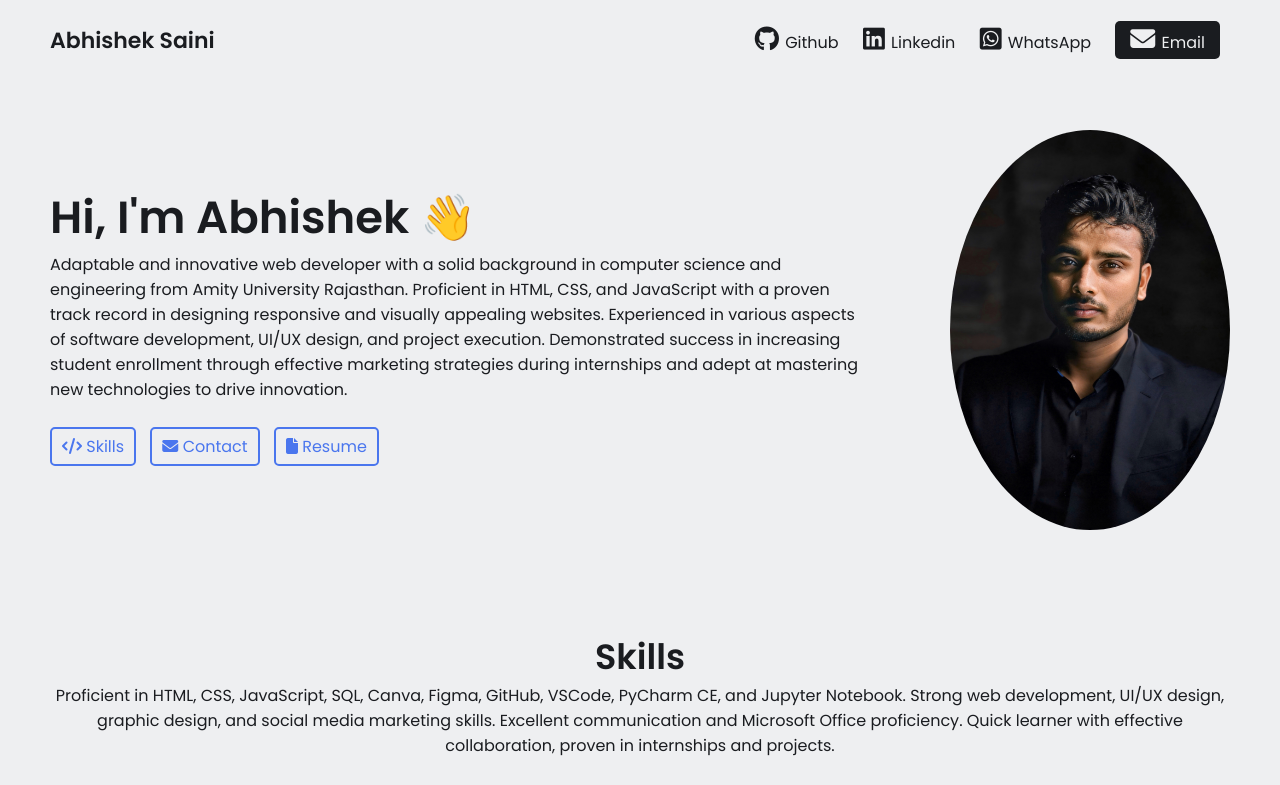
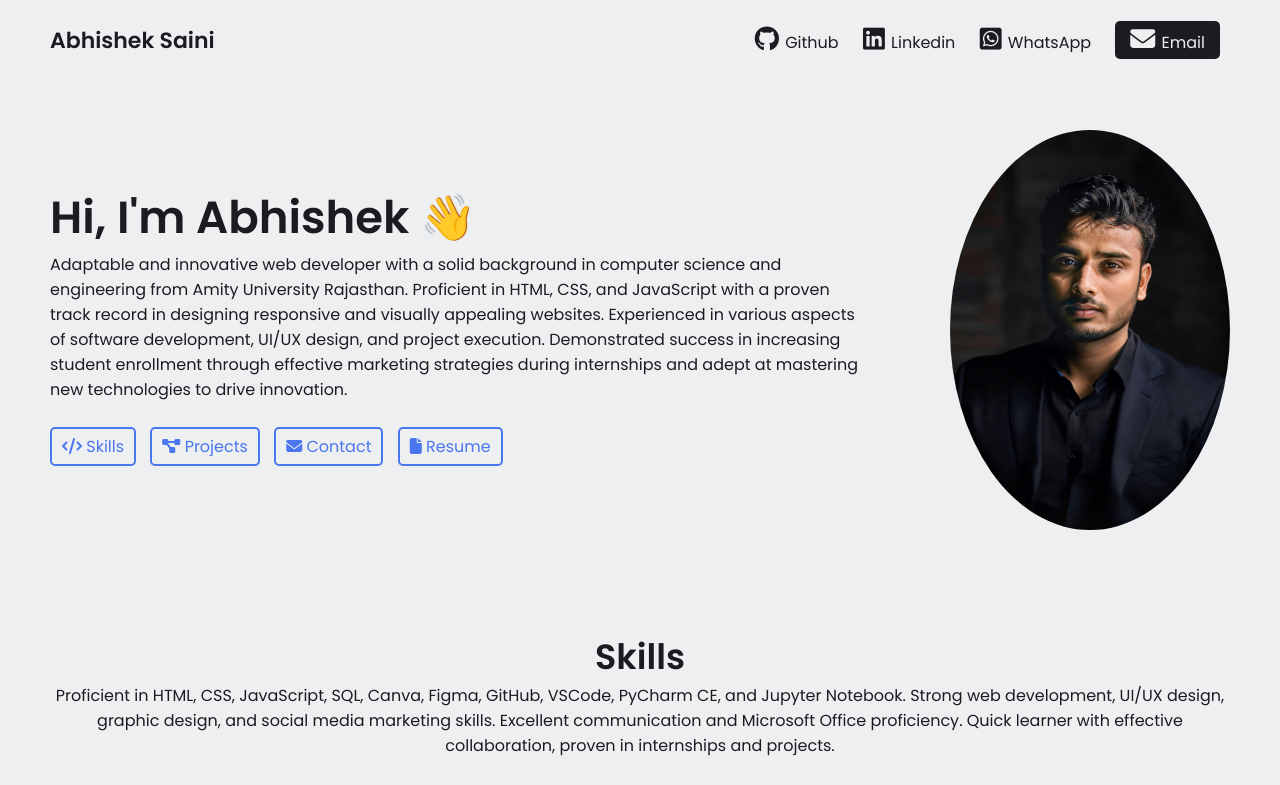
Before and after one commit to Abhishek-Saini-Coder/portfolio, a plain HTML site: page index.html in a window 1280 px wide. Shown: the top 785 px of the page. Drawn offline with Linux system fonts and the light colour scheme.

Commit message:
add a new project button

```diff
--- a/index.html
+++ b/index.html
@@ -86,6 +86,11 @@
             <a href="#skills">
               <i class="fa-solid fa-code"></i>
               <span>Skills</span>
+            </a>
+
+            <a href="#project">
+              <i class="fa-solid fa-diagram-project"></i>
+              <span>Projects</span>
             </a>
 
             <a href="#contact">
```
